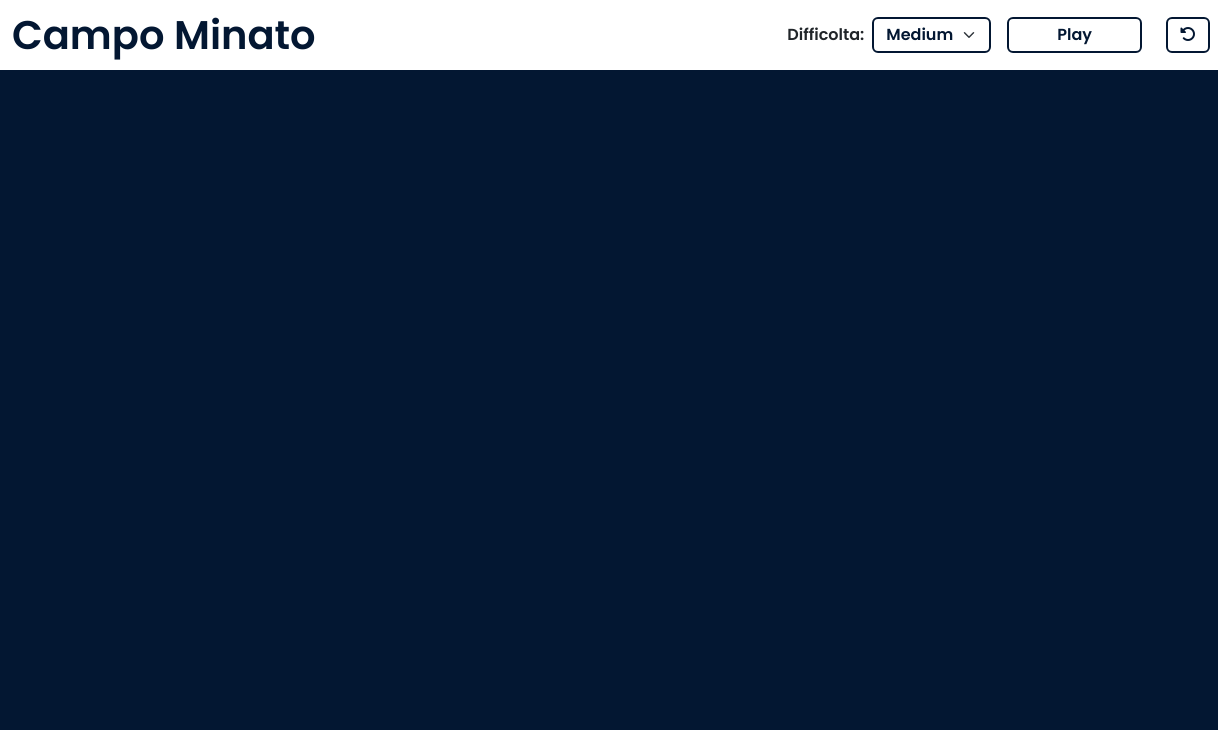
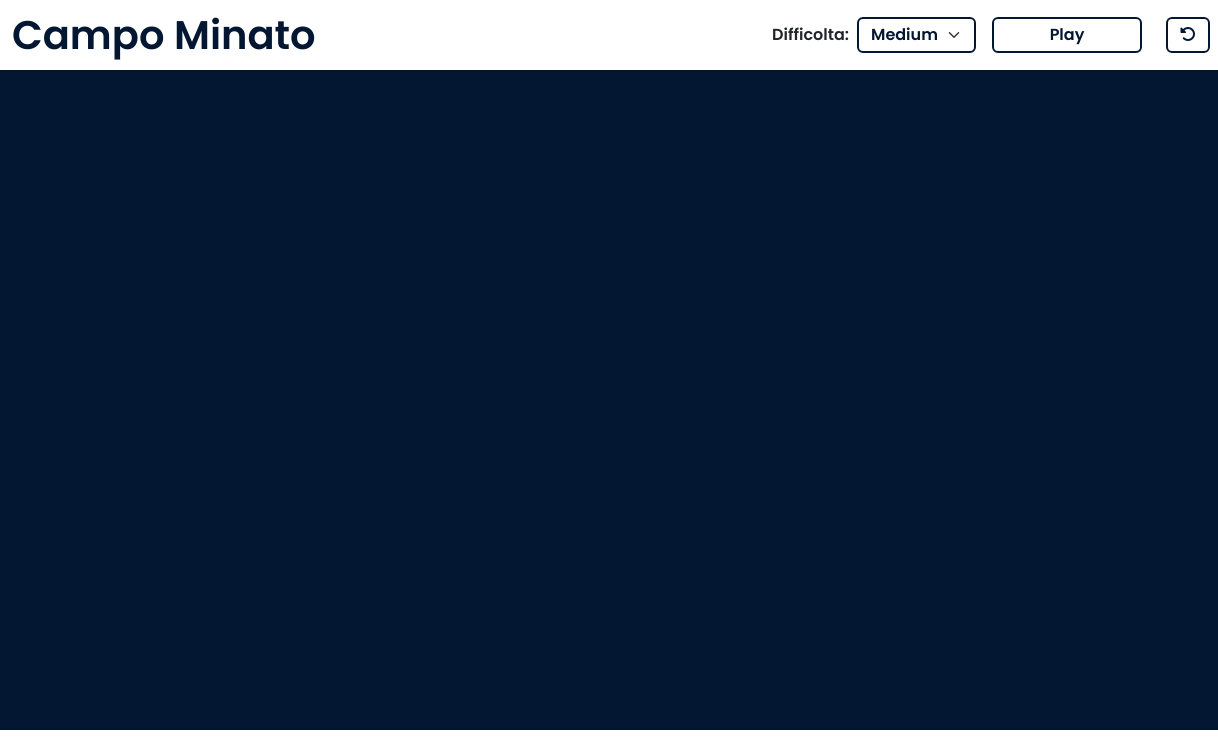
Before and after one commit to Marcap00/js-campominato-dom, a plain HTML site: page index.html in a window 1280 px wide. Shown: the top 750 px of the page, 62-1280 px from the left. Drawn offline with nearby package versions, Linux system fonts and the light colour scheme.

Commit message:
add width to cta btn

```diff
--- a/style.css
+++ b/style.css
@@ -28,6 +28,10 @@ select#difficulty {
     background-color: transparent;
     color: #031732;
     border: 2px solid currentColor;
+}
+
+button#cta-btn {
+    width: 150px;
 }
 
 /* # LAYOUT */
```
